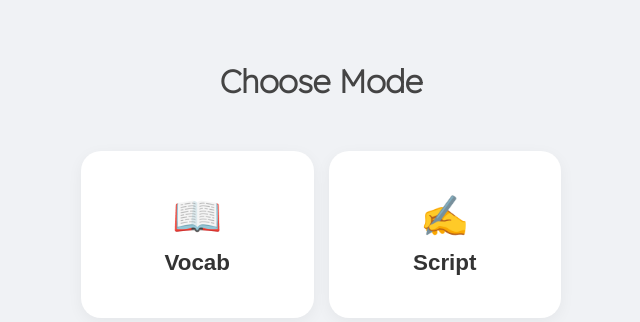
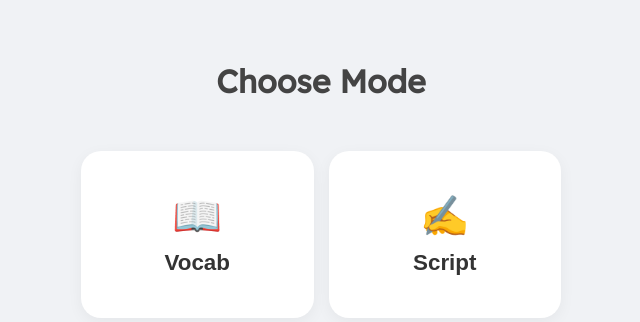
Before and after one commit to dane41145/thai-app, a Flask app: page / in a window 1280 px wide. Shown: the top 322 px of the page, without its empty margins (319-959 px from the left). Run offline with Flask 3, Linux system fonts and the light colour scheme.

Commit message:
Update index.html

```diff
--- a/templates/index.html
+++ b/templates/index.html
@@ -6,7 +6,7 @@
     <title>Thai Flashcards</title>
     <link rel="preconnect" href="https://fonts.googleapis.com">
     <link rel="preconnect" href="https://fonts.gstatic.com" crossorigin>
-    <link href="https://fonts.googleapis.com/css2?family=Lexend:wght@200&family=Mali:wght@200&family=Red+Hat+Display:wght@400;500;600&display=swap" rel="stylesheet">
+    <link href="https://fonts.googleapis.com/css2?family=Lexend:wght@200;300;400&family=M+PLUS+1p:wght@300&family=Mali:wght@200&display=swap" rel="stylesheet">
     <link rel="stylesheet" href="/static/css/style.css">
 </head>
 <body>
```
